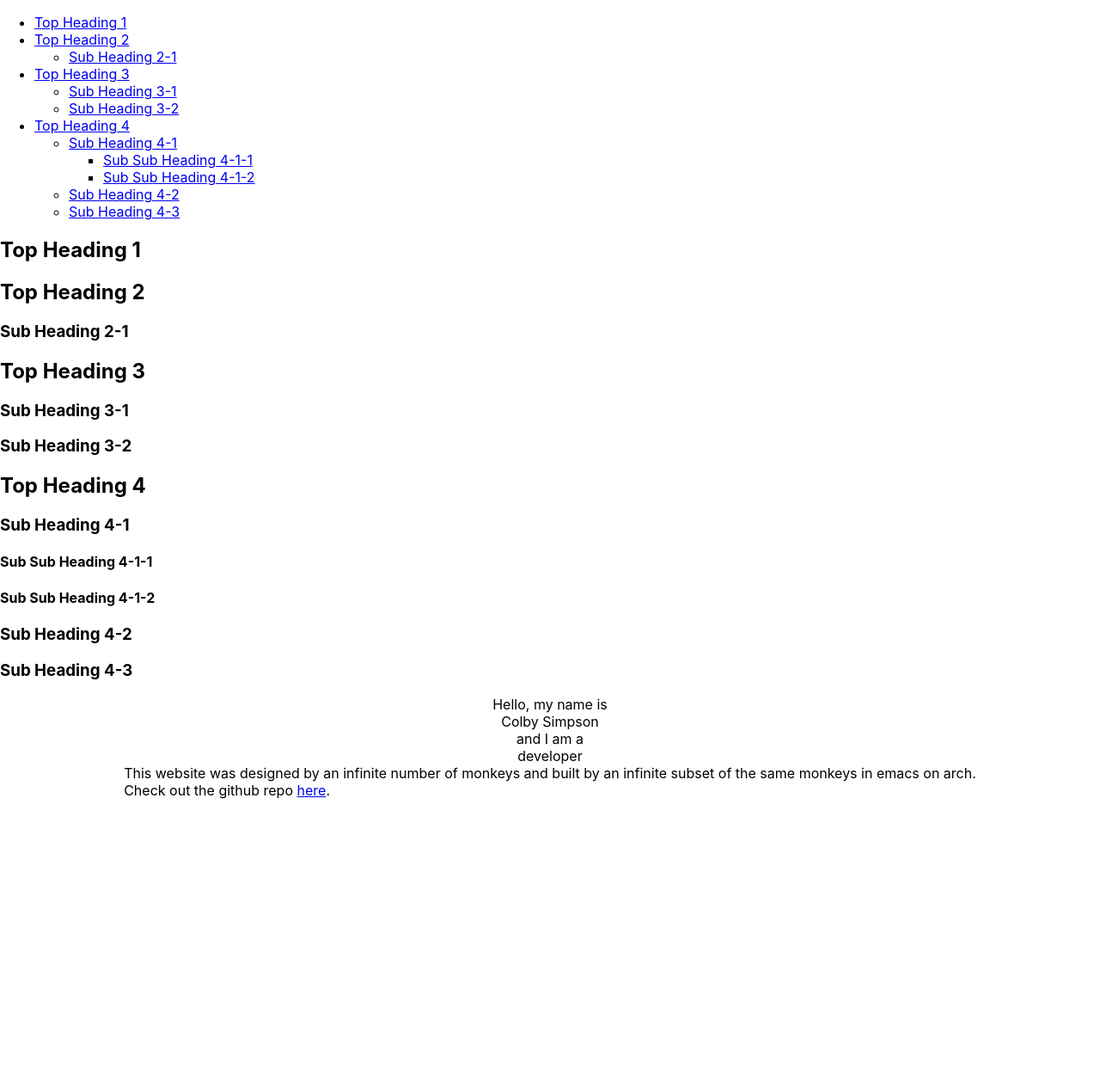
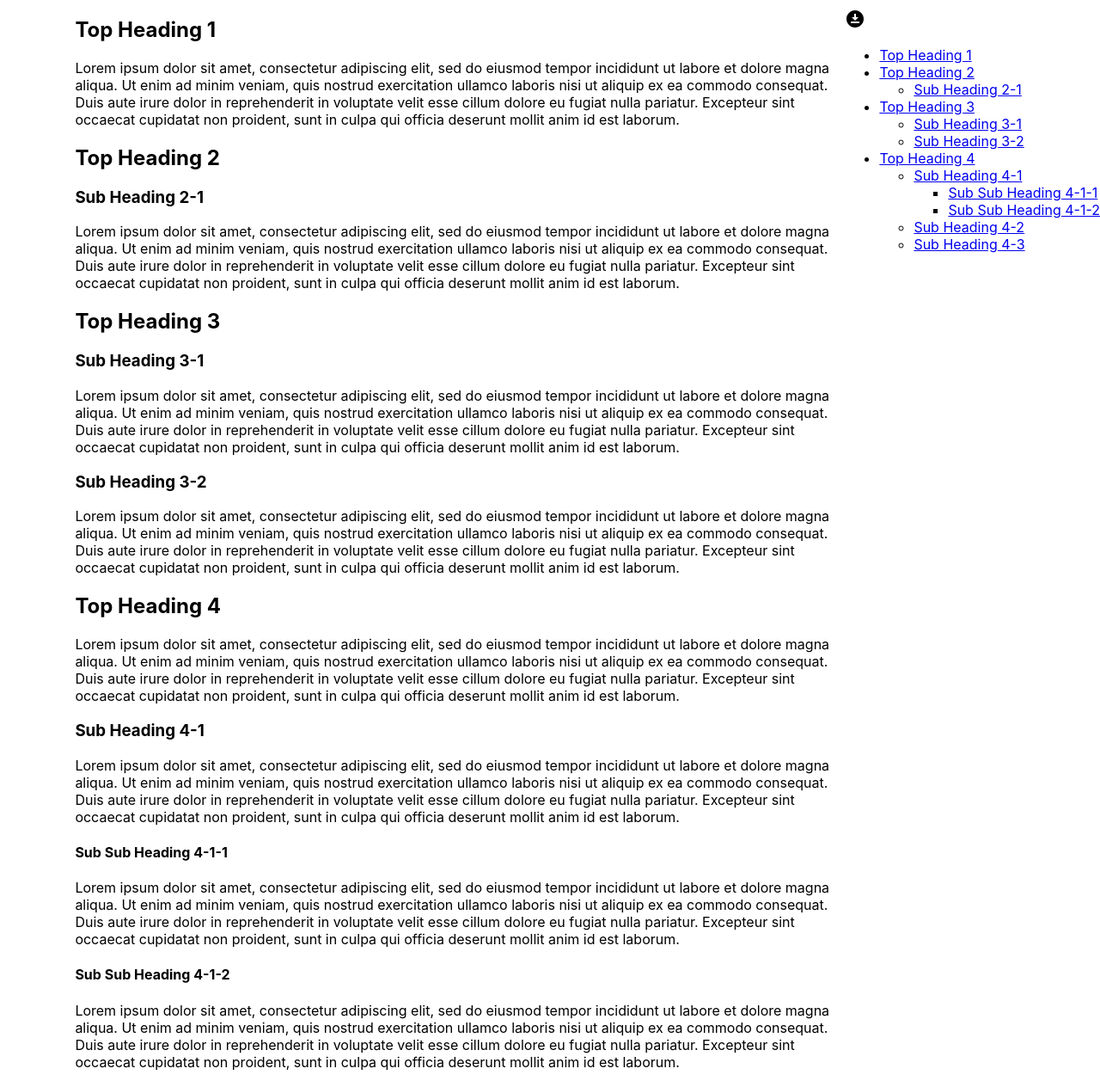
Before and after one commit to csimpson1/website_v2, a React (Create React App) app: page / in a window 1280 px wide. Shown: the top 1264 px of the page at 86% size. Built offline with nearby package versions, Linux system fonts and the light colour scheme.

Commit message:
Added smooth scrolling, basic collapse functionality to TOC

```diff
--- a/package.json
+++ b/package.json
@@ -3,12 +3,17 @@
   "version": "0.1.0",
   "private": true,
   "dependencies": {
+    "@emotion/react": "^11.11.1",
+    "@emotion/styled": "^11.11.0",
+    "@mui/icons-material": "^5.14.8",
+    "@mui/material": "^5.14.8",
     "@testing-library/jest-dom": "^5.17.0",
     "@testing-library/react": "^13.4.0",
     "@testing-library/user-event": "^13.5.0",
     "react": "^18.2.0",
     "react-dom": "^18.2.0",
     "react-scripts": "5.0.1",
+    "sass": "^1.66.1",
     "web-vitals": "^2.1.4"
   },
   "scripts": {
--- /dev/null
+++ b/src/components/blog/post/TestPost.css
@@ -0,0 +1,8 @@
+.article-container {
+    display: flex;
+    flex-direction: row-reverse;
+}
+
+.main-body {
+    max-width: 70%;
+}
--- a/src/components/blog/post/TestPost.js
+++ b/src/components/blog/post/TestPost.js
@@ -1,20 +1,83 @@
 import TableOfContents from "./table-of-contents/TableOfContents";
+import './TestPost.css';
 const TestPost = () => {
     return (
-        <div>
+        <div className="article-container">
             <TableOfContents/>
+            <div className="main-body">
                 <h2 id="h2-1">Top Heading 1</h2>
+                <p>
+                Lorem ipsum dolor sit amet, consectetur adipiscing elit, sed do eiusmod tempor incididunt ut labore et dolore magna aliqua.
+                Ut enim ad minim veniam, quis nostrud exercitation ullamco laboris nisi ut aliquip ex ea commodo consequat. Duis aute irure
+                dolor in reprehenderit in voluptate velit esse cillum dolore eu fugiat nulla pariatur. Excepteur sint occaecat cupidatat non
+                proident, sunt in culpa qui officia deserunt mollit anim id est laborum.
+                </p>
                 <h2 id="h2-2">Top Heading 2</h2>
                 <h3 id="h3-1">Sub Heading 2-1</h3>
+                <p>
+                Lorem ipsum dolor sit amet, consectetur adipiscing elit, sed do eiusmod tempor incididunt ut labore et dolore magna aliqua.
+                Ut enim ad minim veniam, quis nostrud exercitation ullamco laboris nisi ut aliquip ex ea commodo consequat. Duis aute irure
+                dolor in reprehenderit in voluptate velit esse cillum dolore eu fugiat nulla pariatur. Excepteur sint occaecat cupidatat non
+                proident, sunt in culpa qui officia deserunt mollit anim id est laborum.
+                </p>
                 <h2 id="h2-3">Top Heading 3</h2>
                 <h3 id="h3-2">Sub Heading 3-1</h3>
+                <p>
+                Lorem ipsum dolor sit amet, consectetur adipiscing elit, sed do eiusmod tempor incididunt ut labore et dolore magna aliqua.
+                Ut enim ad minim veniam, quis nostrud exercitation ullamco laboris nisi ut aliquip ex ea commodo consequat. Duis aute irure
+                dolor in reprehenderit in voluptate velit esse cillum dolore eu fugiat nulla pariatur. Excepteur sint occaecat cupidatat non
+                proident, sunt in culpa qui officia deserunt mollit anim id est laborum.
+                </p>
                 <h3 id="h3-3">Sub Heading 3-2</h3>
+                <p>
+                Lorem ipsum dolor sit amet, consectetur adipiscing elit, sed do eiusmod tempor incididunt ut labore et dolore magna aliqua.
+                Ut enim ad minim veniam, quis nostrud exercitation ullamco laboris nisi ut aliquip ex ea commodo consequat. Duis aute irure
+                dolor in reprehenderit in voluptate velit esse cillum dolore eu fugiat nulla pariatur. Excepteur sint occaecat cupidatat non
+                proident, sunt in culpa qui officia deserunt mollit anim id est laborum.
+                </p>
                 <h2 id="h2-4">Top Heading 4</h2>
+                <p>
+                Lorem ipsum dolor sit amet, consectetur adipiscing elit, sed do eiusmod tempor incididunt ut labore et dolore magna aliqua.
+                Ut enim ad minim veniam, quis nostrud exercitation ullamco laboris nisi ut aliquip ex ea commodo consequat. Duis aute irure
+                dolor in reprehenderit in voluptate velit esse cillum dolore eu fugiat nulla pariatur. Excepteur sint occaecat cupidatat non
+                proident, sunt in culpa qui officia deserunt mollit anim id est laborum.
+                </p>
                 <h3 id="h3-4">Sub Heading 4-1</h3>
+                <p>
+                Lorem ipsum dolor sit amet, consectetur adipiscing elit, sed do eiusmod tempor incididunt ut labore et dolore magna aliqua.
+                Ut enim ad minim veniam, quis nostrud exercitation ullamco laboris nisi ut aliquip ex ea commodo consequat. Duis aute irure
+                dolor in reprehenderit in voluptate velit esse cillum dolore eu fugiat nulla pariatur. Excepteur sint occaecat cupidatat non
+                proident, sunt in culpa qui officia deserunt mollit anim id est laborum.
+                </p>
                 <h4 id="h4-1">Sub Sub Heading 4-1-1</h4>
+                <p>
+                Lorem ipsum dolor sit amet, consectetur adipiscing elit, sed do eiusmod tempor incididunt ut labore et dolore magna aliqua.
+                Ut enim ad minim veniam, quis nostrud exercitation ullamco laboris nisi ut aliquip ex ea commodo consequat. Duis aute irure
+                dolor in reprehenderit in voluptate velit esse cillum dolore eu fugiat nulla pariatur. Excepteur sint occaecat cupidatat non
+                proident, sunt in culpa qui officia deserunt mollit anim id est laborum.
+                </p>
                 <h4 id="h4-2">Sub Sub Heading 4-1-2</h4>
+                <p>
+                Lorem ipsum dolor sit amet, consectetur adipiscing elit, sed do eiusmod tempor incididunt ut labore et dolore magna aliqua.
+                Ut enim ad minim veniam, quis nostrud exercitation ullamco laboris nisi ut aliquip ex ea commodo consequat. Duis aute irure
+                dolor in reprehenderit in voluptate velit esse cillum dolore eu fugiat nulla pariatur. Excepteur sint occaecat cupidatat non
+                proident, sunt in culpa qui officia deserunt mollit anim id est laborum.
+                </p>
                 <h3 id="h3-5">Sub Heading 4-2</h3>
+                <p>
+                Lorem ipsum dolor sit amet, consectetur adipiscing elit, sed do eiusmod tempor incididunt ut labore et dolore magna aliqua.
+                Ut enim ad minim veniam, quis nostrud exercitation ullamco laboris nisi ut aliquip ex ea commodo consequat. Duis aute irure
+                dolor in reprehenderit in voluptate velit esse cillum dolore eu fugiat nulla pariatur. Excepteur sint occaecat cupidatat non
+                proident, sunt in culpa qui officia deserunt mollit anim id est laborum.
+                </p>
                 <h3 id="h3-6">Sub Heading 4-3</h3>
+                <p>
+                Lorem ipsum dolor sit amet, consectetur adipiscing elit, sed do eiusmod tempor incididunt ut labore et dolore magna aliqua.
+                Ut enim ad minim veniam, quis nostrud exercitation ullamco laboris nisi ut aliquip ex ea commodo consequat. Duis aute irure
+                dolor in reprehenderit in voluptate velit esse cillum dolore eu fugiat nulla pariatur. Excepteur sint occaecat cupidatat non
+                proident, sunt in culpa qui officia deserunt mollit anim id est laborum.
+                </p>
+            </div>
         </div>
     );
 };
--- /dev/null
+++ b/src/components/blog/post/table-of-contents/TableOfContents.css
@@ -0,0 +1,7 @@
+nav {
+    position: sticky;
+    position: -webkit-sticky;
+    top: 10px;
+    max-height: calc(100vh - 40px);
+    overflow: auto
+}
--- a/src/components/blog/post/table-of-contents/TableOfContents.js
+++ b/src/components/blog/post/table-of-contents/TableOfContents.js
@@ -1,23 +1,43 @@
 import useHeadings from '../../../../hooks/UseHeadings';
+import DownloadForOfflineIcon from '@mui/icons-material/DownloadForOffline';
+
+import React, {useState} from 'react';
+import './TableOfContents.css';
+
+
 
 const Headings = ({ headings }) => {
-    console.log('in headings component');
-    console.log(headings);
+    const [isExpanded, setIsExpanded] = useState(true);
+
+    const scrollHandler = (event, id) => {
+        event.preventDefault();
+        document.querySelector(`#${id}`).scrollIntoView({
+            behavior: "smooth"
+        })
+    };
+
+    const handleTocExpansion = (event) => {
+        event.preventDefault();
+        setIsExpanded(!isExpanded);
+    }
+
     return(
-    <ul>
+    <>
+        <DownloadForOfflineIcon onClick = {(e) => handleTocExpansion(e)}></DownloadForOfflineIcon>
+        {isExpanded && <ul>
             {headings.map((heading) => (
                 <li key={heading.id}>
-                <a href={`#${heading.id}`}>{heading.title}</a>
+                    <a href={`#${heading.id}`} onClick={(e) => scrollHandler(e, heading.id)}>{heading.title}</a>
                         {heading.items.length > 0 && (
                             <ul>
                                 {heading.items.map((child) => (
                                     <li key={child.id}>
-                                    <a href={`#${child.id}`}>{child.title}</a>
+                                        <a href={`#${child.id}`} onClick={(e) => scrollHandler(e, child.id)}>{child.title}</a>
                                             {child.items.length > 0 && (
                                                 <ul>
                                                     {child.items.map((subchild) => (
                                                         <li key={subchild.id}>
-                                                        <a href={`#${subchild.id}`}>{subchild.title}</a>
+                                                            <a href={`#${subchild.id}`} onClick={(e) => scrollHandler(e, subchild.id)}>{subchild.title}</a>
                                                         </li>
                                                     ))}
                                                 </ul>
@@ -30,6 +50,8 @@ const Headings = ({ headings }) => {
                 </li>
             ))}
         </ul>
+    }
+    </>
     );
 };
 
--- a/src/components/homepage/Homepage.js
+++ b/src/components/homepage/Homepage.js
@@ -10,7 +10,7 @@ const Homepage = () => {
     return (
         <div>
             <TestPost></TestPost>
-            <div className='homepage-container'>
+            {/* <div className='homepage-container'>
                 <div>Hello, my name is</div>
                 <div>Colby Simpson</div>
                 <div>and I am a </div>
@@ -68,7 +68,7 @@ const Homepage = () => {
                         <LogoAnimationHover/>
                     </div>
                 </div>
-                {/* <div>
+                <div>
                     <div className="logo-row">
                     <LogoAnimation angle="75deg"/>
                     </div>
@@ -77,9 +77,9 @@ const Homepage = () => {
                         <LogoAnimation angle="65deg"/>
                         <LogoAnimation angle="65deg"/>
                     </div>
-                </div> */}
+                </div>
                 <LogoAnimationHover angle="65deg"></LogoAnimationHover>
-            </div>
+            </div> */}
         </div>
 
     );
```
Also changed, not shown: 1 other file (tests, documents, lock files or other folders). Lines whose indentation alone changed are shown as unchanged.
